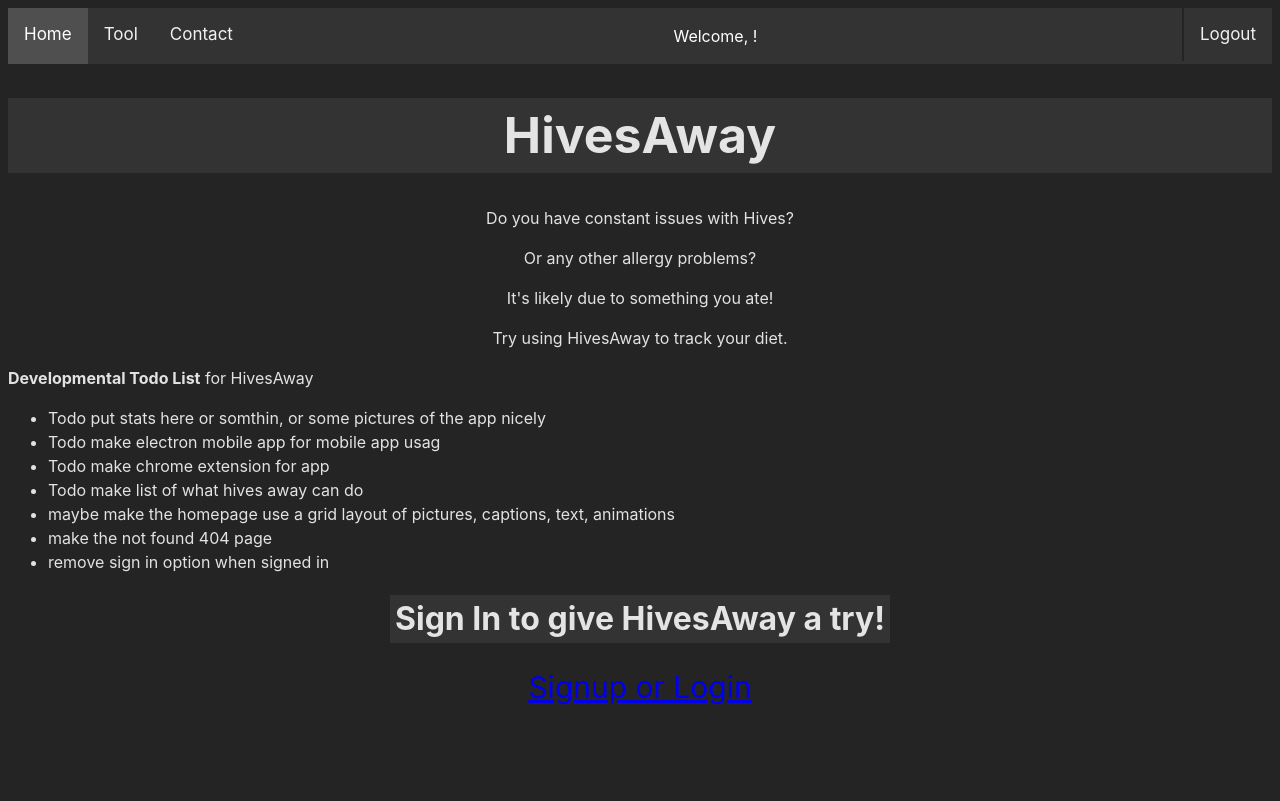
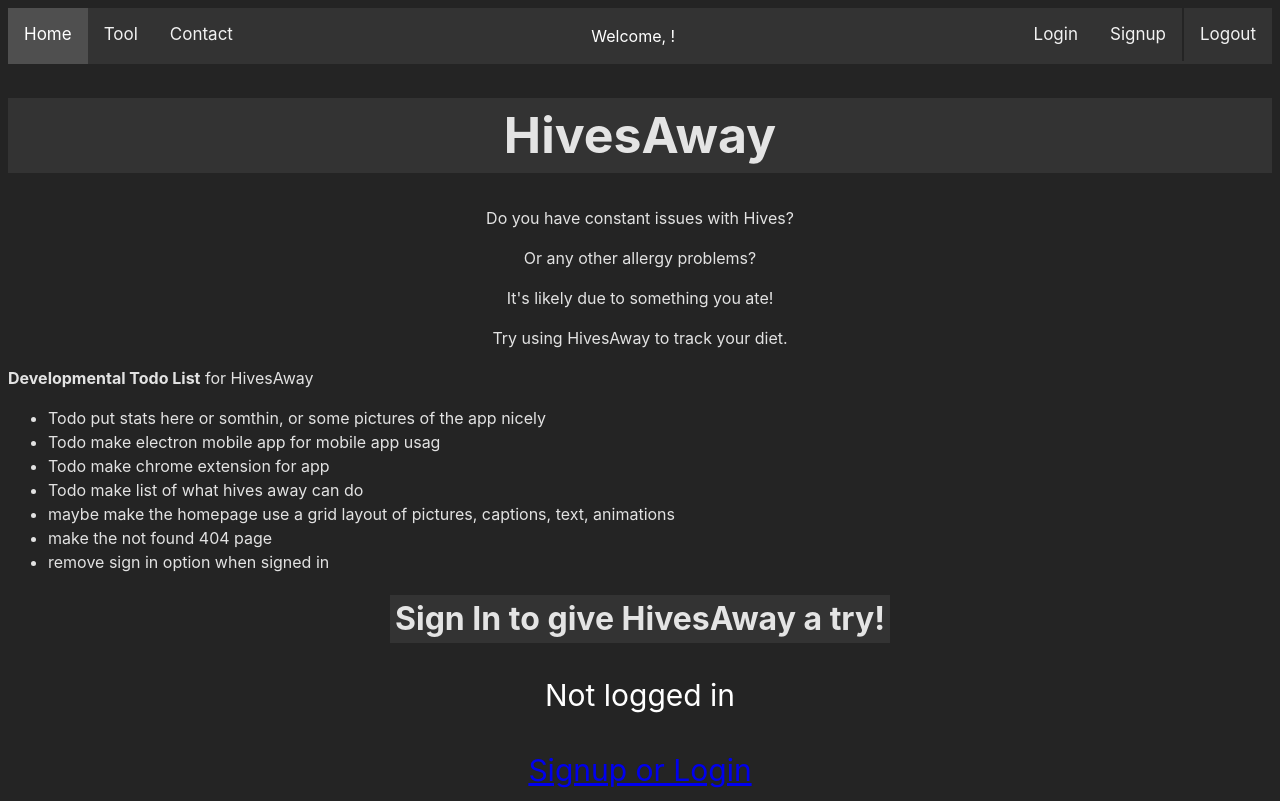
Before and after one commit to had2020/HivesAway, a React (Vite) app in the folder Client/: page / in a window 1280 px wide. Built offline with nearby package versions, Linux system fonts and the light colour scheme.

Commit message:
updates to login and logout guis

```diff
--- a/Client/src/App.jsx
+++ b/Client/src/App.jsx
@@ -107,7 +107,7 @@ function App() {
       <Nav_bar logined={logined} username={currentuser}/>
       <Router>
         <Routes>
-          <Route path="/" element={<Home />} />
+          <Route path="/" element={<Home logined={logined}/>} />
           <Route path="/tool" element={<Tool />} />
           <Route path="/contact" element={<Contact />} />
           <Route path="/login" element={<Login />} />
--- a/Client/src/components/Nav_bar.jsx
+++ b/Client/src/components/Nav_bar.jsx
@@ -26,7 +26,7 @@ const NavBar = (props) => {
       <p className='username'>Welcome, {props.username}!</p>
     </div>
     <div className='rightbutton'>
-    {logined ? (
+    {!logined ? (
     <>
       <a href="/logingui">Login</a>
       <a href="/signupgui">Signup</a>
--- a/Client/src/pages/Home.jsx
+++ b/Client/src/pages/Home.jsx
@@ -7,7 +7,7 @@ import FlaskAddress from '../components/flaskip';
 
 // styling
 import './styles/Home.css';
-const Home = () => {
+const Home = ({logined}) => {
   const flaskurl = FlaskAddress(); // adding global address for flask
 
   return (
@@ -35,7 +35,8 @@ const Home = () => {
         <h1 style={{ textAlign: "center" }}>Sign In to give HivesAway a try!</h1>
       </div>
       <div className='signupbutton'>
-        <a href='/login'>Signup or Login</a>
+        <p>{logined ? "Already logged in" : "Not logged in"}</p>
+        {logined ? <a href='/logout'>Logout</a> : <a href='/login'>Signup or Login</a>}
       </div>
     </>
   );
--- a/Client/src/pages/logout.jsx
+++ b/Client/src/pages/logout.jsx
@@ -28,7 +28,11 @@ const Logout = ({ OnLogOut }) => {
           <h1 className='big-text'>👋 You have been logged out</h1>
         </>
         ) : null}
+        {!loggged_out ? (
+        <>
           <button className='box1 button' onClick={Logout}>Logout</button>
+        </>
+        ) : null}
           <a href='/'>Back To Home</a>
       </div>
     </div>
```
